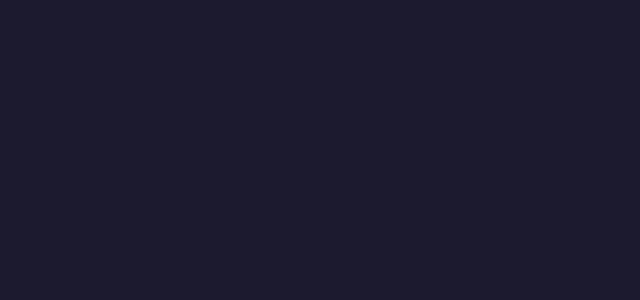
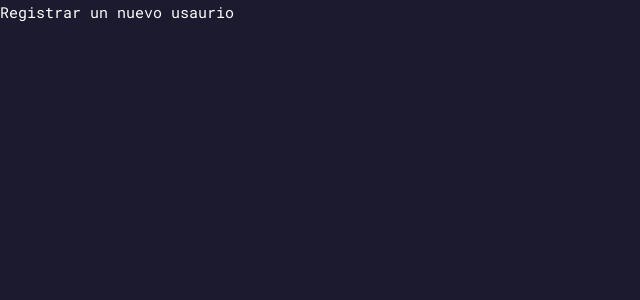
Before and after one commit to innovacion-oficialia-mayor/WebApp, a Vue app: page /admin/dashboard/register/addUser in a window 1280 px wide. Before the commit this address had no page. Shown: the top 300 px of the page, without its empty margins (0-640 px from the left). Built offline with nearby package versions, Linux system fonts and the light colour scheme.

Commit message:
[Agregar] la ruta de la vista para registrar un usaurio y su archivo para la nueva vista

```diff
--- a/src/router/index.js
+++ b/src/router/index.js
@@ -30,15 +30,22 @@ const routes = [
     component: () => import('@/views/admin/DashboardAdmin.vue')
   },
   {
-    path: '/admin/register',
+    path: '/admin/dashboard/register',
     name: 'register',
     component: () => import('@/views/admin/RegisterAdmin.vue')
   },
+
   {
-    path: '/admin/clima',
+    path: '/admin/dashboard/register/addUser',
+    name: 'addUser',
+    component: () => import('@/views/admin/AddUser.vue')
+  },
+
+  {
+    path: '/admin/dashboard/clima',
     name: 'clima',
     component: () => import('@/views/admin/ClimaAdmin.vue')
-  }
+  },
 ];
 
 // create routes and history
--- /dev/null
+++ b/src/views/admin/AddUser.vue
@@ -0,0 +1,13 @@
+<script>
+export default {
+  name: 'AddUser',
+
+};
+</script>
+
+<template>
+  <h2>Registrar un nuevo usaurio</h2>
+</template>
+
+<style scoped>
+</style>
```
